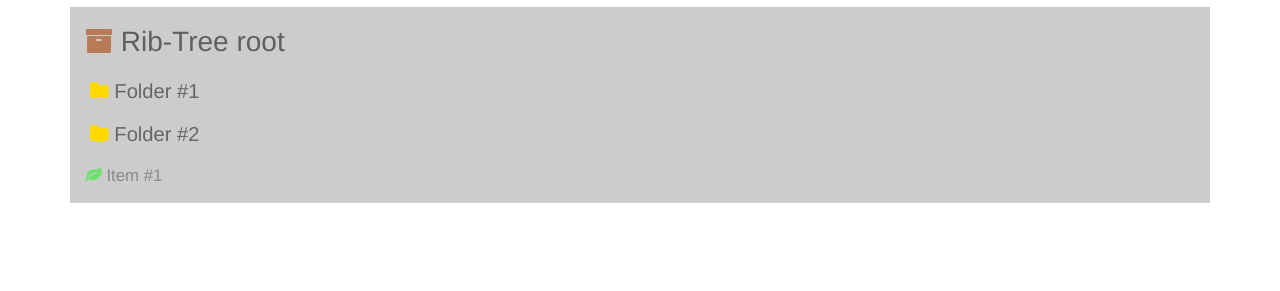
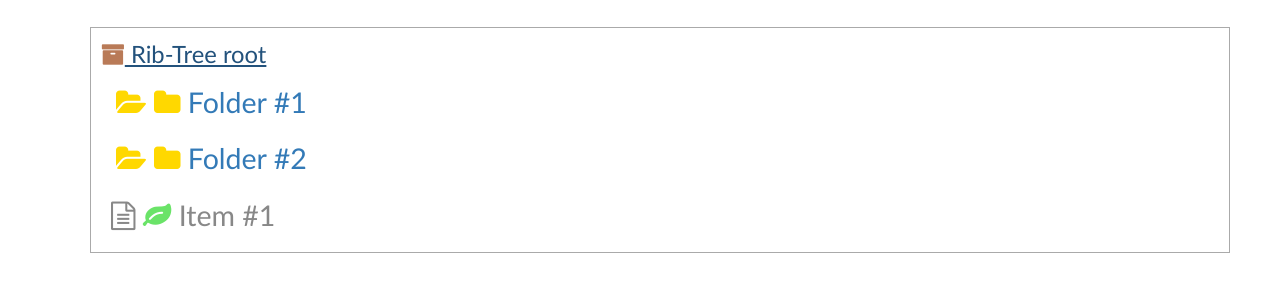
Before and after one commit to Ribaz/rib-tree, a plain HTML site: page index.html in a window 1280 px wide. Both pictures are taken after a click on the link "Rib-Tree root". Shown: the part 63-354 px from the top of the page. Drawn offline with nearby package versions, Linux system fonts and the light colour scheme.

Commit message:
Some style changes
The tree view was too gray :-)

```diff
--- a/css/style.css
+++ b/css/style.css
@@ -2,40 +2,68 @@ h1 {
     text-align: center;
 }
 
+/*--- Tree managements ---*/
+.rib-tree {
+    margin: 20px;
+    padding: 5px;
+    border: solid 1px #aaa;
+    background-color: #fff;
 
-.rib-tree {
-    padding: 5px;
-    background-color: #ccc;
-}
-.rib-tree-branch-element-base {
-    padding: 5px;
-}
-.rib-tree-branch-element-base a {
-    text-decoration: none;
-    color: #606060;
-    font-size: 2em;
+    font-size: 1.7em;
+    font-family: Calibri, 'Trebuchet MS', sans-serif;
+
+    -webkit-user-select: none;  /* Chrome all / Safari all */
+    -moz-user-select: none;     /* Firefox all */
+    -ms-user-select: none;      /* IE 10+ */
+    user-select: none;          /* Likely future */
 }
 .rib-tree-branch {
     margin: 5px;
 }
 .rib-tree-branch-element {
     padding: 5px;
+    padding-left: 10px;
     font-size: 1.2em;
-}
-.rib-tree-branch-element a {
-    text-decoration: none;
-    color: #666;
+    cursor: pointer;
 }
 .rib-tree-branch-element.leaf {
     border: 0px;
     color: #888;
 }
-.rib-tree-branch-toggle {
-    font-size: 1.2em;
+.rib-tree-branch-element.leaf:hover {
+    background-color: #afafaf;
+    color: #fff;
+    cursor: pointer;
 }
 .rib-tree-branch-content {
-    margin-left: 5px;
+    margin-left: 25px;
+    border-left: solid 1px #aaa;
 }
 .rib-tree-branch-content:last-child {
     border-bottom: solid 1px #aaa;
 }
+
+/* Icons: */
+/* No incon for the first element */
+.rib-tree > .rib-tree-branch > .rib-tree-branch-element:before,
+.rib-tree > .rib-tree-branch > .rib-tree-branch-element.collapsed:before {
+    content: '';
+}
+/* fa-folder for Folder elements and fa-folder-open for Opened Folder elements */
+.rib-tree-branch-element:before {
+    font-family: FontAwesome;
+    color: #ffd800; /* yellow */
+    content: "\f07c"; /* fa-folder-open */
+}
+.rib-tree-branch-element.collapsed:before {
+    font-family: FontAwesome;
+    color: #ffd800; /* yellow */
+    content: "\f07b"; /* fa-folder */
+}
+/* fa-file-text-o for Leaf elements */
+.rib-tree-branch-element.leaf:before,
+.rib-tree-branch-element.collapsed.leaf:before {
+    font-family: FontAwesome;
+    color: #888; /* gray */
+    content: "\f0f6 "; /* fa-file-text-o */
+}
```
